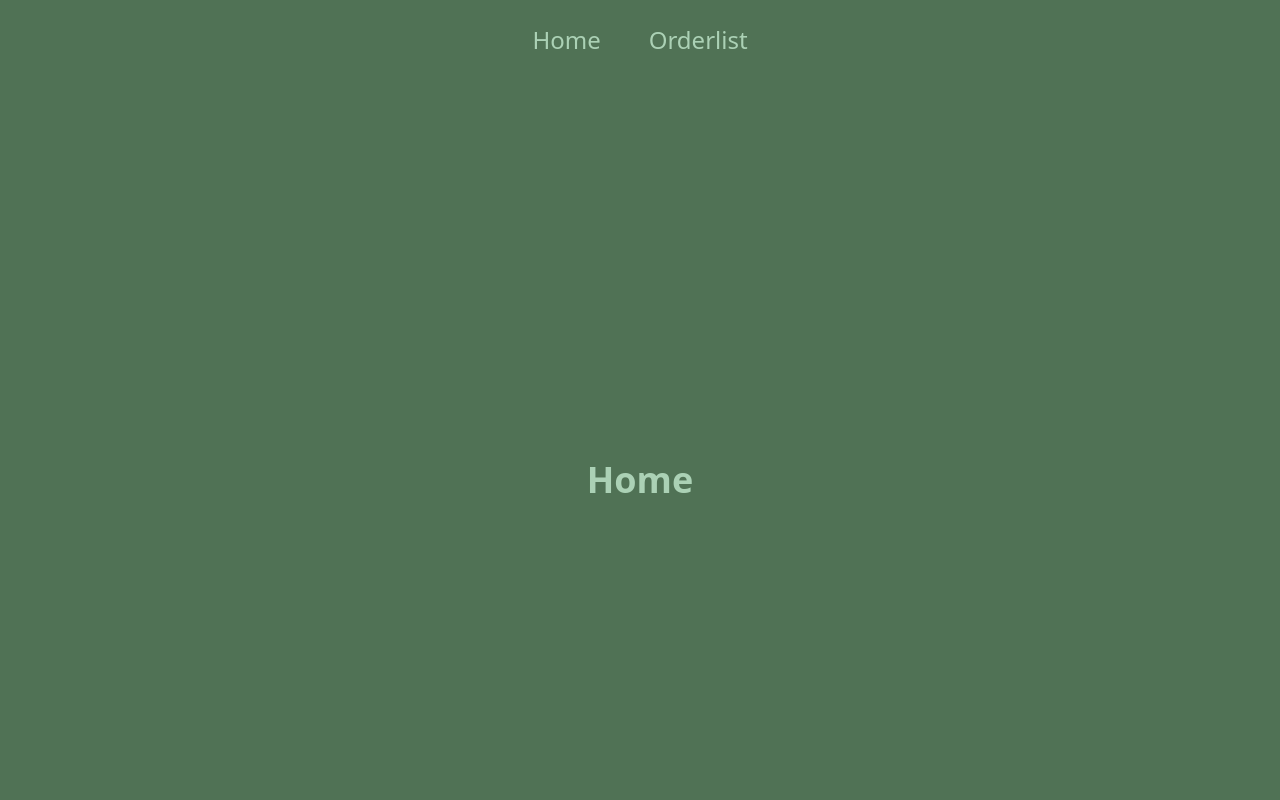
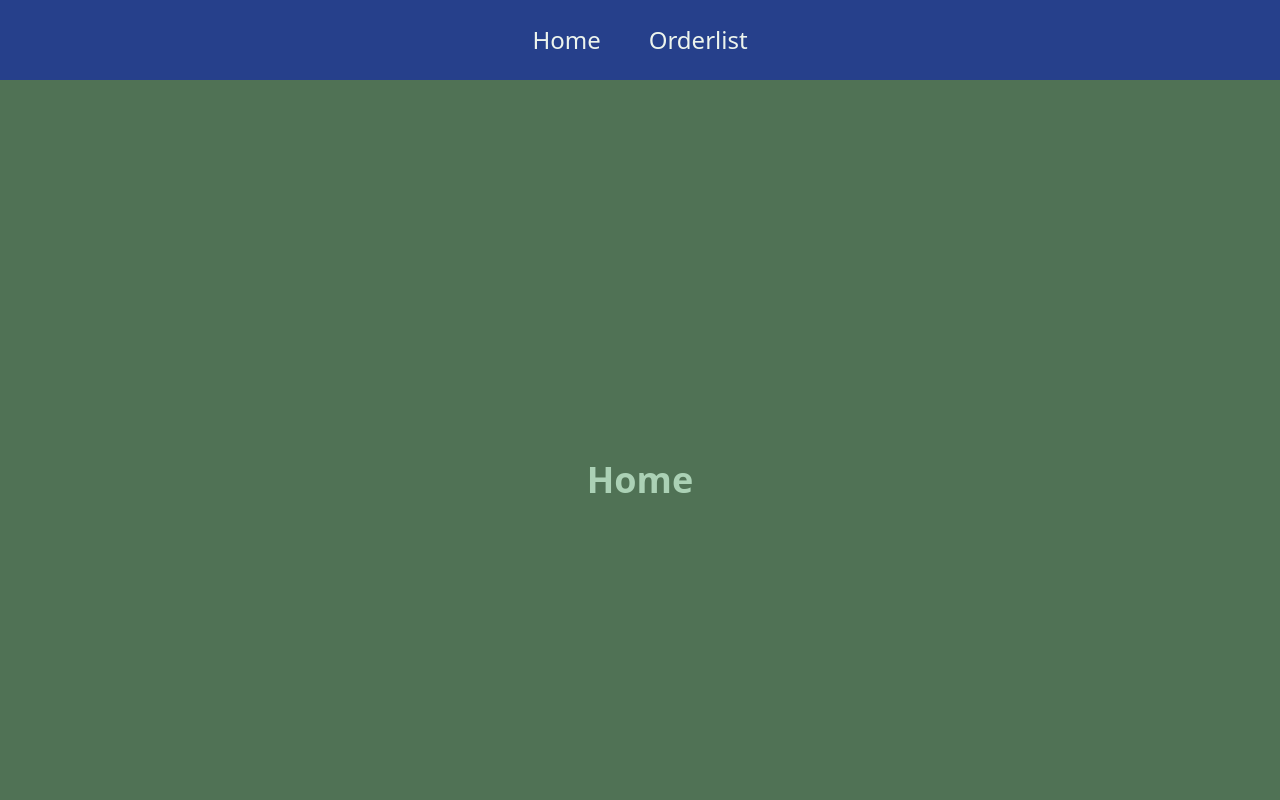
Before and after one commit to Advanced-Group-8/Front-end, a React (Vite) app in the folder web-app/: page / in a window 1280 px wide. Shown: the top 800 px of the page. Built offline with nearby package versions, Linux system fonts and the light colour scheme.

Commit message:
minor styling

```diff
--- a/web-app/src/components/navbar/Navbar.tsx
+++ b/web-app/src/components/navbar/Navbar.tsx
@@ -2,11 +2,11 @@ import { NavLink } from "react-router-dom";
 
 const Navbar = () => {
   return (
-    <nav className="bg-accent-4 text-accent-1 p-4 flex justify-center list-none">
-      <li className="mx-4 text-2xl hover:bg-accent-2 hover:text-black p-2 rounded">
+    <nav className="bg-primary-1 text-neutral-1 p-4 flex justify-center list-none">
+      <li className="mx-4 text-2xl hover:bg-accent-2 hover:text-neutral-2 p-2 rounded">
         <NavLink to="/">Home</NavLink>
       </li>
-      <li className="mx-4 text-2xl hover:bg-accent-2 hover:text-black p-2 rounded">
+      <li className="mx-4 text-2xl hover:bg-accent-2 hover:text-neutral-2 p-2 rounded">
         <NavLink to="orders">Orderlist</NavLink>
       </li>
     </nav>
--- a/web-app/src/index.css
+++ b/web-app/src/index.css
@@ -1,5 +1,9 @@
 @import "tailwindcss";
 @tailwind utilities;
+
+#root {
+  background-color: var(--color-neutral-3);
+}
 
 /*Colorpalette*/
 @theme {
--- a/web-app/src/pages/Orderlist.tsx
+++ b/web-app/src/pages/Orderlist.tsx
@@ -28,7 +28,7 @@ const Orderlist = () => {
   }
 
   if (error) {
-    return <p>{error}</p>;
+    return <p className="text-center font-bold p-6">{error}</p>;
   }
 
   return (
```
